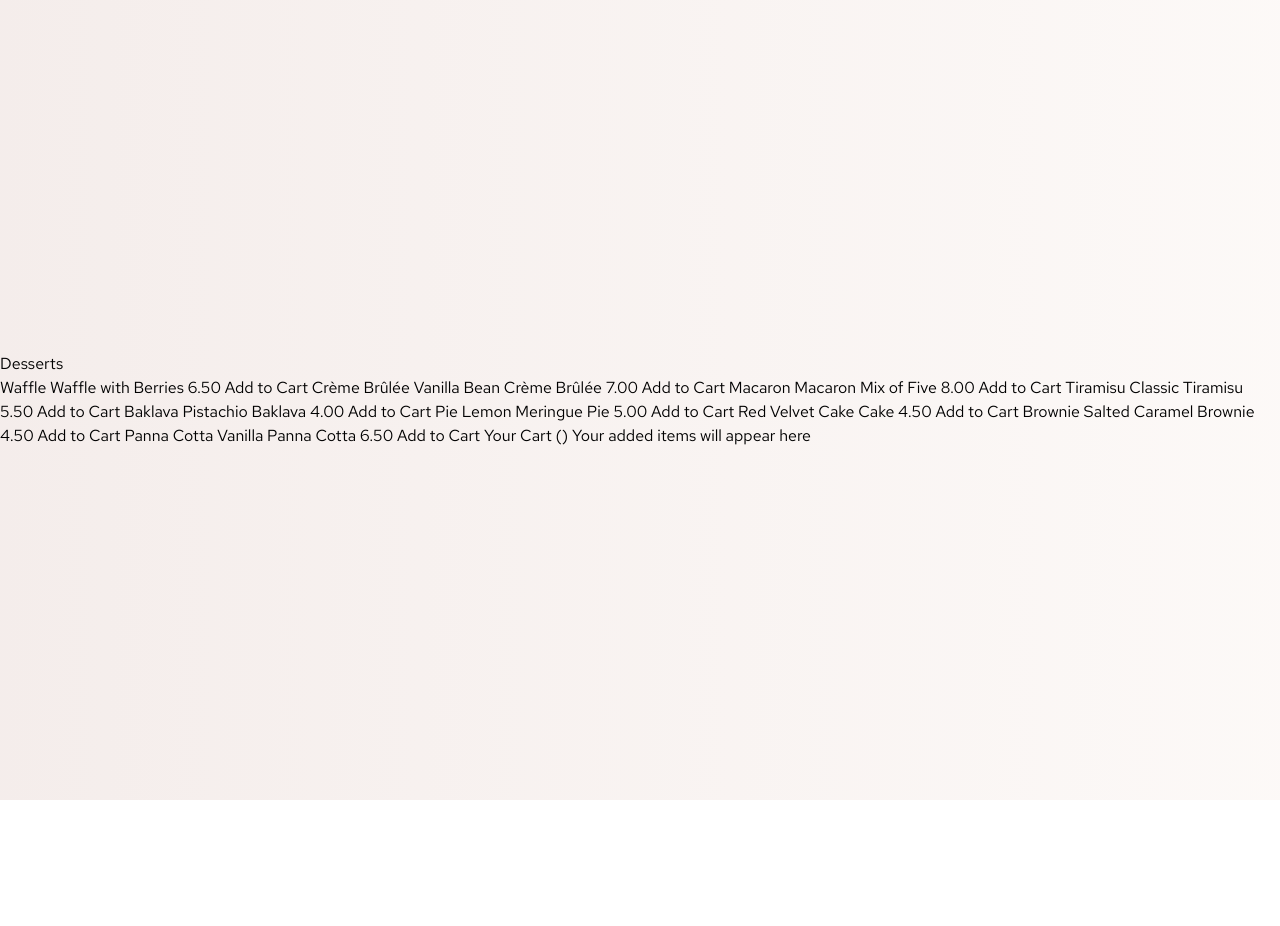
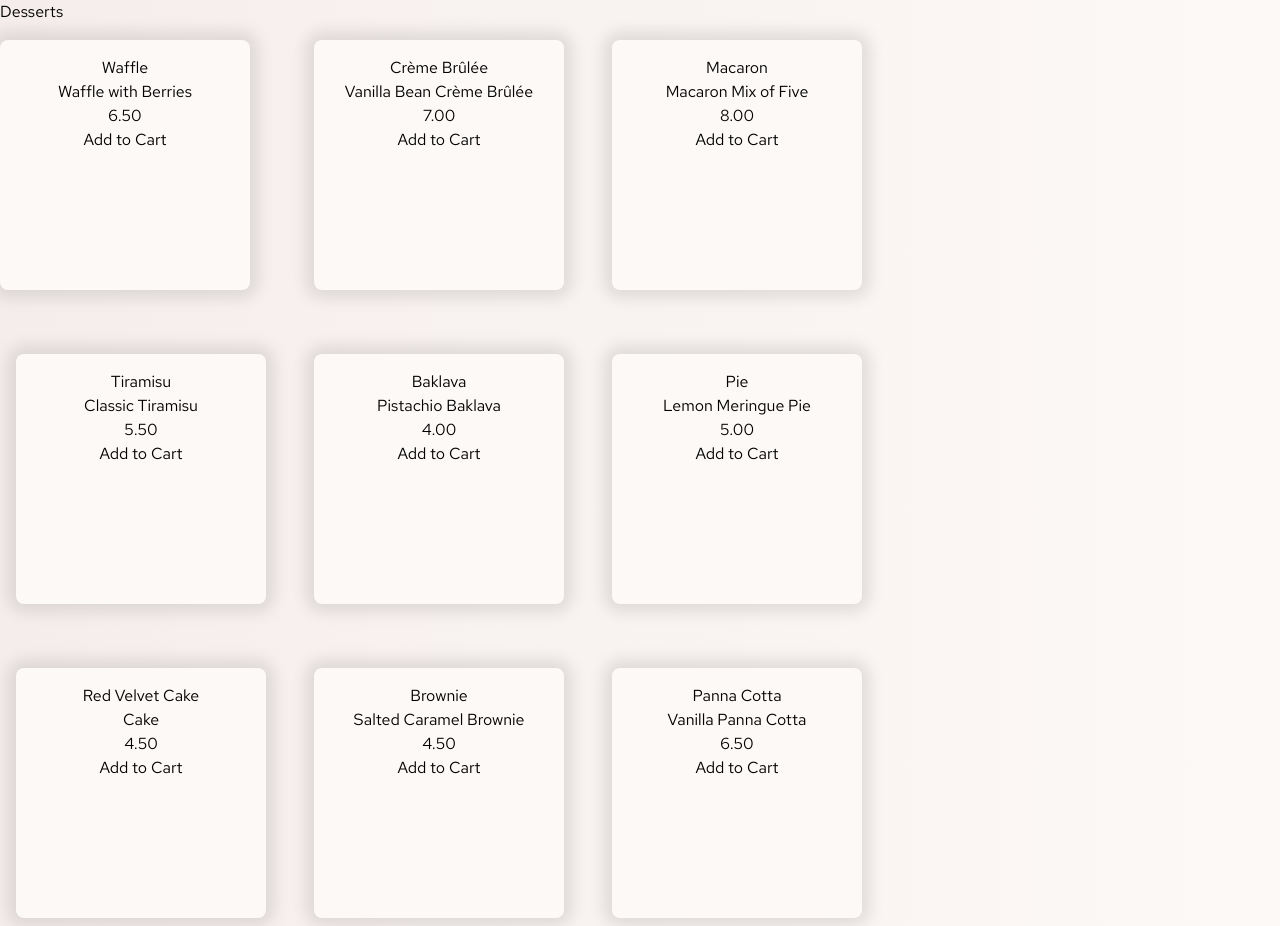
Before and after one commit to CHEGEBB/Svelte-Frontend-Challenges, a SvelteKit app in the folder product-list-with-cart-main/: page / in a window 1280 px wide. Before the commit the page ends 800 px from the top, so only its background shows below. Built offline with nearby package versions, Linux system fonts and the light colour scheme.

Commit message:
Refactor product list and cart layout

```diff
--- a/product-list-with-cart-main/src/routes/+page.svelte
+++ b/product-list-with-cart-main/src/routes/+page.svelte
@@ -1,20 +1,82 @@
 <div class="container">
     <div class="card-container">
        <h1>Desserts</h1>
+       <div class="cards">
+        <div class="card-1">
+            <div class="card-content">
+                <h2>Waffle</h2>
+            <p>Waffle with Berries</p>
+            <p>6.50</p>
+            </div>
+            <button>Add to Cart</button>
+        </div>
+        <div class="card-2">
+            <div class="card-content">
+                <h2>Crème Brûlée</h2>
+            <p>Vanilla Bean Crème Brûlée</p>
+            <p>7.00</p>
+            </div>
+            <button>Add to Cart</button>
+            </div>
+        <div class="card-3">
+            <div class="card-content">
+                <h2>Macaron</h2>
+            <p>Macaron Mix of Five</p>
+            <p>8.00</p>
+            </div>
+            <button>Add to Cart</button>
+            </div>
+        <div class="card-4">
+            <div class="card-content">
+                <h2>Tiramisu</h2>
+            <p>Classic Tiramisu</p>
+            <p>5.50</p>
+            </div>
+            <button>Add to Cart</button>
+            </div>
+        <div class="card-5">
+            <div class="card-content">
+                <h2>Baklava</h2>
+            <p>Pistachio Baklava</p>
+            <p>4.00</p>
+            </div>
+            <button>Add to Cart</button>
+            </div>
+        <div class="card-6">
+            <div class="card-content">
+                <h2>Pie</h2>
+            <p>Lemon Meringue Pie</p>
+            <p>5.00</p>
+            </div>
+            <button>Add to Cart</button>
+            </div>
+        <div class="card-7">
+            <div class="card-content">
+                <h2>Red Velvet Cake</h2>
+            <p>Cake</p>
+            <p>4.50</p>
+            </div>
+            <button>Add to Cart</button>
+            </div>
+        <div class="card-8">
+            <div class="card-content">
+                <h2>Brownie</h2>
+            <p>Salted Caramel Brownie</p>
+            <p>4.50</p>
+            </div>
+            <button>Add to Cart</button>
+            </div>
+        <div class="card-9">
+            <div class="card-content">
+                <h2>Panna Cotta</h2>
+            <p>Vanilla Panna Cotta</p>
+            <p>6.50</p>
+            </div>
+            <button>Add to Cart</button>
+            </div>
+       </div>
 
-
-
-
-
-        Waffle Waffle with Berries  6.50 Add to Cart
-        Crème Brûlée Vanilla Bean Crème Brûlée  7.00 Add to Cart
-        Macaron Macaron Mix of Five  8.00 Add to Cart
-        Tiramisu  Classic Tiramisu 5.50 Add to Cart
-        Baklava Pistachio  Baklava 4.00 Add to Cart
-        Pie Lemon Meringue Pie 5.00 Add to Cart
-         Red Velvet Cake Cake 4.50 Add to Cart
-         Brownie Salted Caramel Brownie  4.50 Add to Cart
-         Panna Cotta Vanilla Panna Cotta 6.50 Add to Cart Your Cart
+ Your Cart
           (<!-- Quantity -->) Your added items will appear here
     </div>
 
@@ -37,8 +99,8 @@
         border-radius: 0.5rem;
         box-shadow: 0 0 1rem 0.5rem rgba(0, 0, 0, 0.1);
         padding: 1rem;
-        width: 300px;
-        height: 300px;
+        width: 250px;
+        height: 250px;
         max-width: 30rem;
         text-align: center;
     }
@@ -50,16 +112,51 @@
     }
     .container {
         display: flex;
-        justify-content: center;
-        align-items: center;
-        height: 100vh;
+        min-height: 100vh;
         min-width: 100vw;
         font-family: $font-Red-Hat;
         background:linear-gradient(90deg, $Rose100, $Rose50);
+        overflow-x: hidden ;
         .cards{
             display: grid;
             grid-template-columns: repeat(3, 0.5fr);
-        .card1, .card2, .card3, .card4, .card5 {
+            gap: 1rem;
+            width: 100%;
+            height: 100%;
+
+        .card-1 {
+            @include card-styles;
+            margin-top: 1rem;
+        }
+        .card-2 {
+            @include card-styles;
+            margin: 1rem;
+        }
+        .card-3 {
+            @include card-styles;
+            margin: 1rem;
+        }
+        .card-4 {
+            @include card-styles;
+            margin: 1rem;
+        }
+        .card-5 {
+            @include card-styles;
+            margin: 1rem;
+        }
+        .card-6 {
+            @include card-styles;
+            margin: 1rem;
+        }
+        .card-7 {
+            @include card-styles;
+            margin: 1rem;
+        }
+        .card-8 {
+            @include card-styles;
+            margin: 1rem;
+        }
+        .card-9 {
             @include card-styles;
             margin: 1rem;
         }
```
